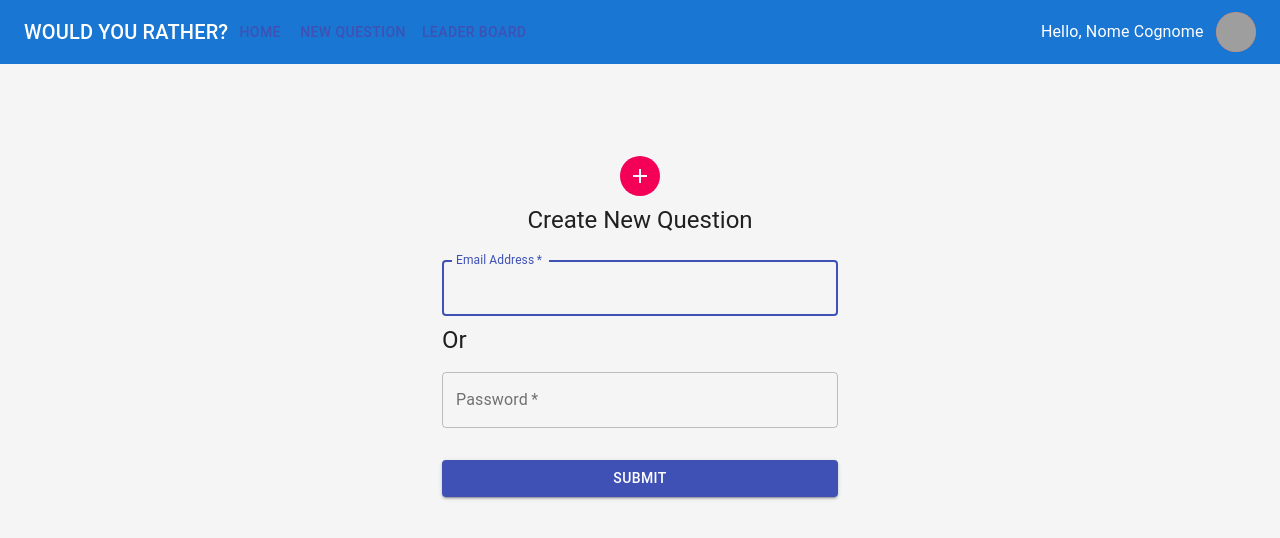
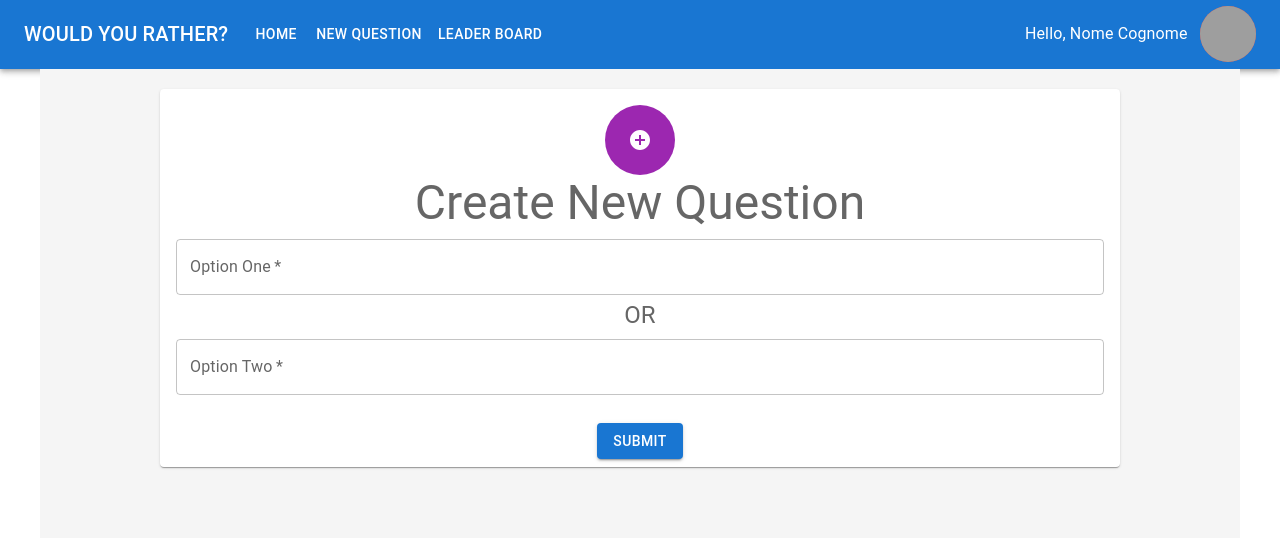
Before and after one commit to fedevita/Udacity-Would-You-Rather, a React (Create React App) app: page /NewQuestion in a window 1280 px wide. Shown: the top 538 px of the page. Built offline with nearby package versions, Linux system fonts and the light colour scheme; grey boxes are pictures that could not be loaded.

Commit message:
complete new question presentation

```diff
--- a/package.json
+++ b/package.json
@@ -5,6 +5,7 @@
   "dependencies": {
     "@emotion/react": "^11.7.1",
     "@emotion/styled": "^11.6.0",
+    "@hookform/resolvers": "^2.8.5",
     "@material-ui/core": "^4.12.3",
     "@material-ui/icons": "^4.11.2",
     "@mui/icons-material": "^5.2.4",
@@ -16,11 +17,12 @@
     "@testing-library/user-event": "^13.2.1",
     "react": "^17.0.2",
     "react-dom": "^17.0.2",
-    "react-hook-form": "5.7.2",
+    "react-hook-form": "^7.22.2",
     "react-router-dom": "6",
     "react-scripts": "5.0.0",
     "styled-components": "^5.3.3",
-    "web-vitals": "^2.1.0"
+    "web-vitals": "^2.1.0",
+    "yup": "^0.32.11"
   },
   "scripts": {
     "start": "react-scripts start",
--- a/src/components/NewQuestionCard/index.js
+++ b/src/components/NewQuestionCard/index.js
@@ -1,91 +1,102 @@
 import React from "react";
-import Avatar from "@material-ui/core/Avatar";
-import Button from "@material-ui/core/Button";
-import CssBaseline from "@material-ui/core/CssBaseline";
-import TextField from "@material-ui/core/TextField";
-import AddIcon from "@mui/icons-material/Add";
-import Typography from "@material-ui/core/Typography";
-import { makeStyles } from "@material-ui/core/styles";
-import Container from "@material-ui/core/Container";
 import { useForm } from "react-hook-form";
+import { yupResolver } from "@hookform/resolvers/yup";
+import * as Yup from "yup";
+import Card from "@mui/material/Card";
+import CardActions from "@mui/material/CardActions";
+import CardContent from "@mui/material/CardContent";
+import Button from "@mui/material/Button";
+import Typography from "@mui/material/Typography";
+import { Avatar, TextField } from "@mui/material";
+import AddCircleIcon from "@material-ui/icons/AddCircle";
 
-const useStyles = makeStyles((theme) => ({
-  paper: {
-    marginTop: theme.spacing(8),
+export default function NewQuestionCard() {
+  const validationSchema = Yup.object().shape({
+    OptionOne: Yup.string().required("Option One is required"),
+    OptionTwo: Yup.string().required("Option Two is required"),
+  });
+  const {
+    register,
+    handleSubmit,
+    formState: { errors },
+  } = useForm({
+    resolver: yupResolver(validationSchema),
+  });
+  const onSubmit = (data) => {
+    console.log(JSON.stringify(data, null, 2));
+  };
+  return (
+    <Card
+      sx={{
+        width: { xs: "100%", sm: "100%", md: "90%", lg: "80%", xl: "60%" },
+      }}
+    >
+      <CardContent
+        sx={{
           display: "flex",
+          justifyContent: "center",
           flexDirection: "column",
           alignItems: "center",
-  },
-  avatar: {
-    margin: theme.spacing(1),
-    backgroundColor: theme.palette.secondary.main,
-  },
-  form: {
-    width: "100%", // Fix IE 11 issue.
-    marginTop: theme.spacing(1),
-  },
-  submit: {
-    margin: theme.spacing(3, 0, 2),
-  },
-}));
-
-export default function NewQuestionCard() {
-  const classes = useStyles();
-  const { register, handleSubmit, control } = useForm();
-
-  return (
-    <Container component="main" maxWidth="xs">
-      <CssBaseline />
-      <div className={classes.paper}>
-        <Avatar className={classes.avatar}>
-          <AddIcon />
+        }}
+      >
+        <Avatar
+          sx={{
+            width: "70px",
+            height: "70px",
+            backgroundColor: "secondary.main",
+          }}
+        >
+          <AddCircleIcon />
         </Avatar>
-        <Typography component="h1" variant="h5">
+        <Typography variant="h3" component="div" color="textSecondary">
           Create New Question
         </Typography>
-        <form
-          className={classes.form}
-          noValidate
-          onSubmit={handleSubmit((data) => alert(JSON.stringify(data)))}
-        >
         <TextField
-            variant="outlined"
-            margin="normal"
-            inputRef={register}
           required
+          id="OptionOne"
+          name="OptionOne"
+          label="Option One"
           fullWidth
-            id="email"
-            label="Email Address"
-            name="email"
-            autoComplete="email"
-            autoFocus
+          margin="dense"
+          {...register("OptionOne")}
+          error={errors.OptionOne ? true : false}
         />
-          <Typography component="h1" variant="h5">
-            Or
+        <Typography variant="inherit" color="error.main">
+          {errors.OptionOne?.message}
+        </Typography>
+        <Typography variant="h5" component="div" color="textSecondary">
+          OR
         </Typography>
         <TextField
-            variant="outlined"
-            margin="normal"
-            inputRef={register}
           required
+          id="OptionTwo"
+          name="OptionTwo"
+          label="Option Two"
           fullWidth
-            name="password"
-            label="Password"
-            type="password"
-            id="password"
-            autoComplete="current-password"
+          margin="dense"
+          {...register("OptionTwo")}
+          error={errors.OptionTwo ? true : false}
         />
+        <Typography variant="inherit" color="error.main">
+          {errors.OptionTwo?.message}
+        </Typography>
+      </CardContent>
+      <CardActions
+        sx={{
+          display: "flex",
+          justifyContent: "center",
+          flexDirection: "column",
+          alignItems: "center",
+        }}
+      >
         <Button
-            type="submit"
-            fullWidth
           variant="contained"
           color="primary"
-            className={classes.submit}
+          onClick={handleSubmit(onSubmit)}
         >
           Submit
         </Button>
-        </form>
-      </div>
-    </Container>
+      </CardActions>
+    </Card>
   );
 }
--- a/src/pages/NewQuestion/index.js
+++ b/src/pages/NewQuestion/index.js
@@ -4,7 +4,6 @@ import NewQuestionCard from "../../components/NewQuestionCard";
 
 export default function NewQuestion() {
   return (
-    <React.Fragment>
     <Container disableGutters>
       <Box
         sx={{
@@ -24,6 +23,5 @@ export default function NewQuestion() {
         <NewQuestionCard></NewQuestionCard>
       </Box>
     </Container>
-    </React.Fragment>
   );
 }
```
Also changed, not shown: 1 other file (tests, documents, lock files or other folders). Lines whose indentation alone changed are shown as unchanged.
